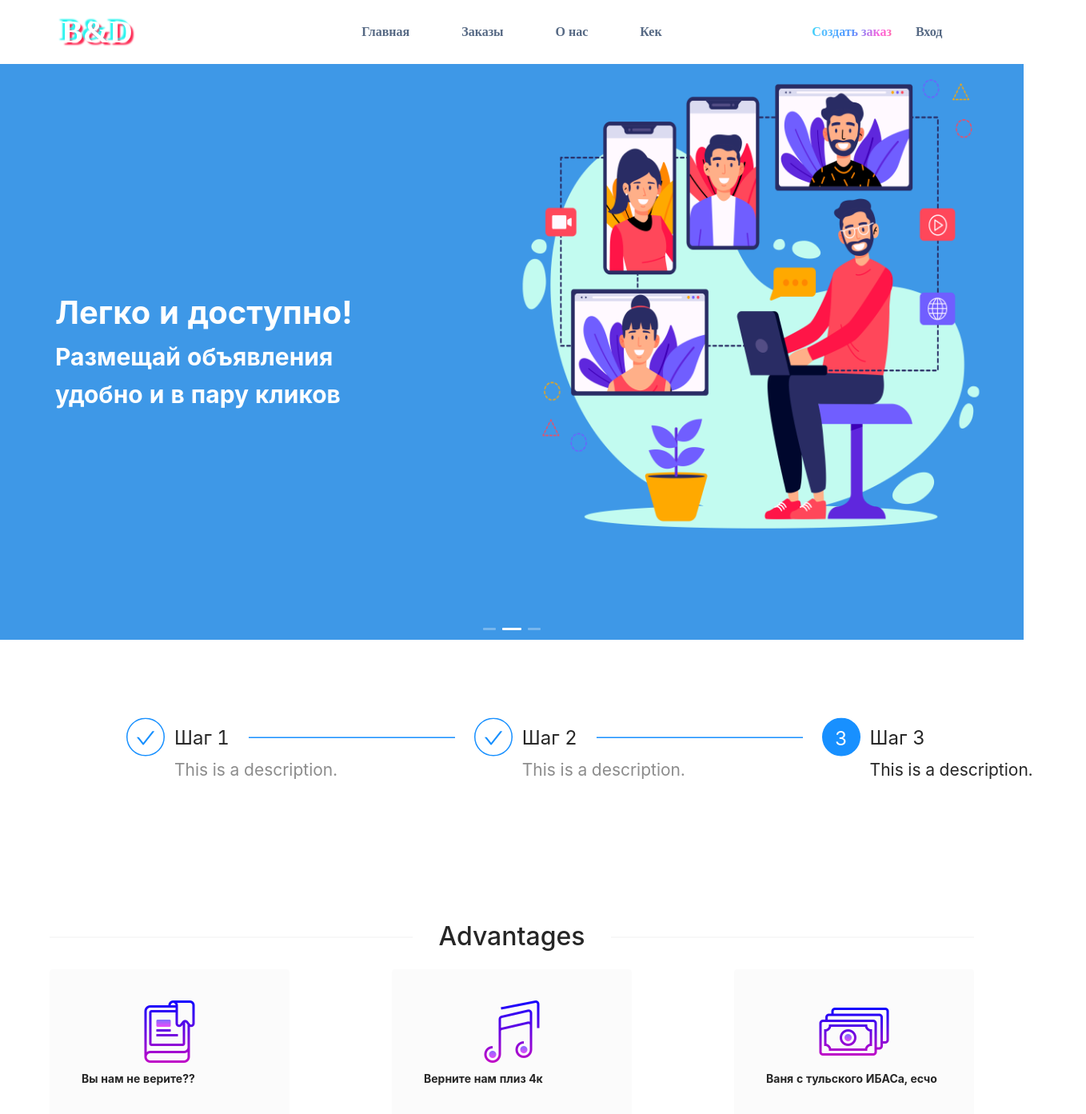
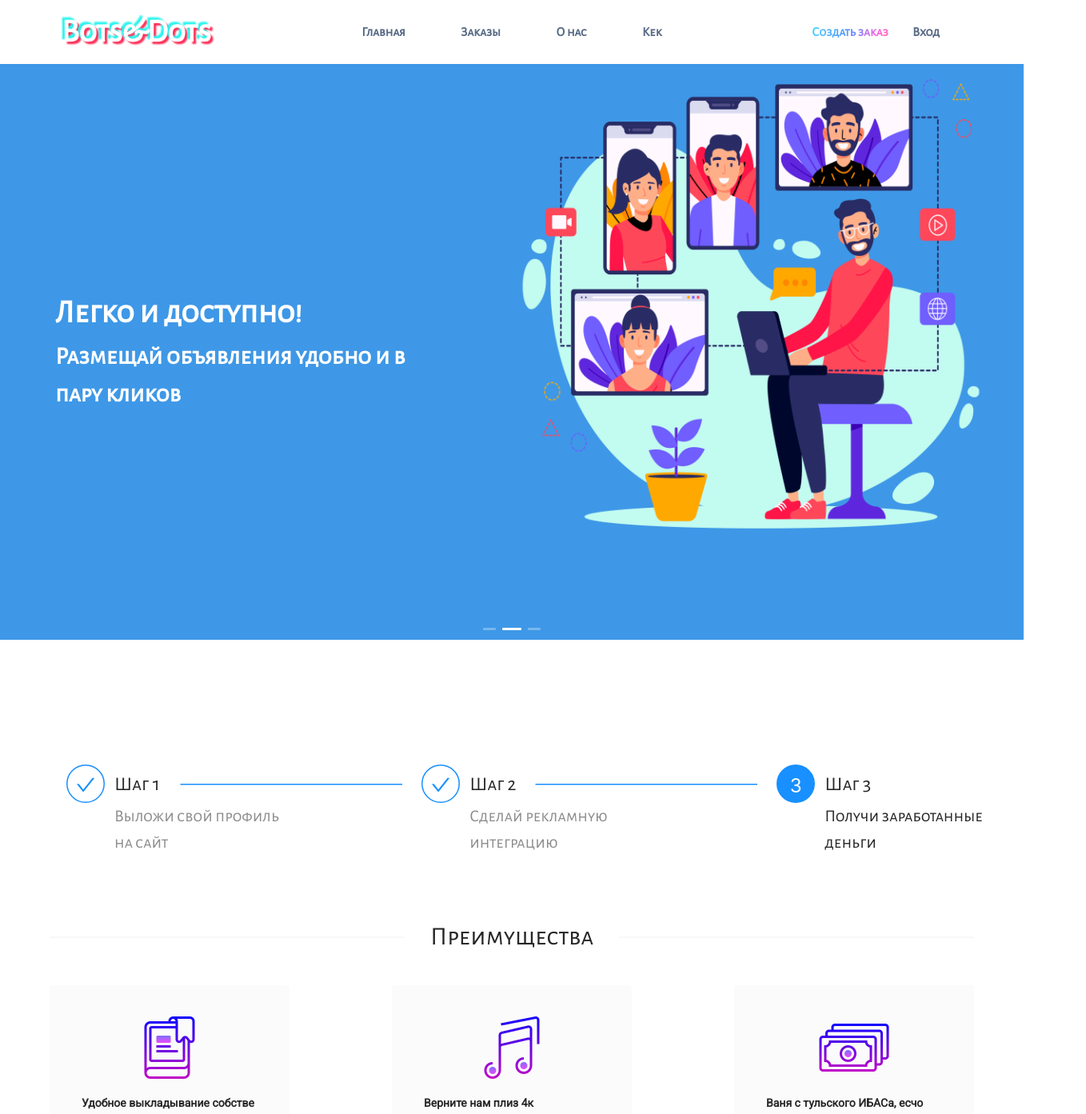
Before and after one commit to GentleGame/test-react-app, a React app: page / in a window 1280 px wide. Shown: the top 1393 px of the page at 80% size, 1358 px wide, since content can reach past the window. Built offline with nearby package versions, Linux system fonts and the light colour scheme; no server answers.

Commit message:
fonts added

```diff
--- a/src/Components/Main/LastOffers/index.js
+++ b/src/Components/Main/LastOffers/index.js
@@ -1,6 +1,6 @@
 import React from 'react'
 import Card from './Card/index'
-import { Row,Col,Carousel } from 'antd'
+import { Row,Col,Carousel, Divider } from 'antd'
 import './index.css'
 import { observer } from 'mobx-react'
 
@@ -9,7 +9,7 @@ import { observer } from 'mobx-react'
 
     render(){return (
         <div className = "cards_page">
-            <h1 style = {{textAlign:'center'}}>Последние предложения</h1>
+            <Divider className='label-block'>Последние предложения</Divider>
         <Row justify = "space-between">
            <Card/>
            <Card/>
--- a/src/Components/Main/Navigation/index.css
+++ b/src/Components/Main/Navigation/index.css
@@ -1,11 +1,6 @@
-@font-face {
-  font-family: 'Idealist sans';
-  src: url(../../../fonts/Idealist Sans.ttf) format('ttf');
-}
 nav {
   height: 80px;
   line-height: 80px;
-  font-family: 'Idealist sans';
   font-size: 16px;
   font-weight: 700;
 }
@@ -27,14 +22,15 @@ nav {
 }
 .nav-block__link::before {
   content: '';
+  position: absolute;
   opacity: 0;
-  position: absolute;
   height: 2px;
   width: 100%;
   top: 98%;
   left: 0;
-  background-color: #ffffff;
+  background-color: #0c00ff;
   transition: all 0.2s ease-in-out;
+  z-index: 10;
 }
 .nav-block__link:hover {
   background: linear-gradient(120deg, #15EDED, #59C2FF, #5496FF, #FF63DE, #FF7C6E);
--- a/src/Components/Main/Navigation/index.js
+++ b/src/Components/Main/Navigation/index.js
@@ -11,7 +11,7 @@ export class Navigation extends Component {
             <nav>
                 <Row className='nav-block' justify='space-between' style={{padding: "0 15px"}}>
                     <Col span={2}>
-                        <span className='tik-tok-logo'>B&D</span>
+                        <span className='tik-tok-logo'>Bots&Dots</span>
                     </Col>
                     <Col span={16}>
                        <Row justify='space-between'>
--- a/src/Components/Main/Navigation/index.less
+++ b/src/Components/Main/Navigation/index.less
@@ -1,12 +1,8 @@
-@font-face{
-    font-family: 'Idealist sans';
-    src: url(../../../fonts/Idealist Sans.ttf) format('ttf');
-}
+
 nav{
     height: 80px;
     // border: 1px solid red;
     line-height: 80px;
-    font-family: 'Idealist sans';
     font-size: 16px;
     font-weight: 700;
 }
@@ -28,14 +24,15 @@ nav{
 }
 .nav-block__link::before{
     content:'';
+    position: absolute;
     opacity: 0;
-    position: absolute;
     height: 2px;
     width: 100%;
     top: 100%-2px;
     left: 0;
-    background-color: lighten(blue,50%);
+    background-color: #0c00ff;
     transition: all .2s ease-in-out;
+    z-index: 10;
 }
 .nav-block__link:hover{
     background: linear-gradient(120deg, #15EDED, #59C2FF,#5496FF,#FF63DE,#FF7C6E);
--- a/src/Components/Main/Steps/index.css
+++ b/src/Components/Main/Steps/index.css
@@ -1,10 +1,9 @@
 .steps{
-    position:relative;
     padding-top:9%;
     height:300px;
-    max-width: 100vh;
+    max-width: 600px;
     transform:scale(1.5);
-    left:28%;
+    transform-origin: 0px 0px;
 }
 .ant-steps{
     width:135%;
--- a/src/Components/Main/Steps/index.js
+++ b/src/Components/Main/Steps/index.js
@@ -29,12 +29,12 @@ export default class index extends Component {
     render() {
         return (
             <div className = "steps">
-                <Row >
+                <Row justify='center'>
                     <Col >
                 <Steps current={this.state.current} onChange={this.handlerChange} size = "large" >
-                    <Step title="Шаг 1" description="This is a description." />
-                    <Step title="Шаг 2" description="This is a description." />
-                    <Step title="Шаг 3" description="This is a description." />
+                    <Step title="Шаг 1" description="Выложи свой профиль на сайт" />
+                    <Step title="Шаг 2" description="Сделай рекламную интеграцию" />
+                    <Step title="Шаг 3" description="Получи заработанные деньги" />
                 </Steps>
                 </Col>
                 </Row>
--- a/src/Components/Main/index.js
+++ b/src/Components/Main/index.js
@@ -16,8 +16,9 @@ export class Main extends Component {
                 <Navigation/>
             </div>
                 <Header/>
+                <div className='container'>
                 <Steps/>
-                <div className='container'>
+
                     <Regalia/>
                 </div>
                 <LastOffers/>
--- a/src/Components/Regalia/CardRegalia/index.css
+++ b/src/Components/Regalia/CardRegalia/index.css
@@ -1,11 +1,14 @@
 .card-regalia {
   padding: 30px 40px;
-  min-width: 300px;
+  width: 300px;
   min-height: 300px;
   border-radius: 4px;
   background-color: #fbfbfb;
   font-weight: 700;
   transition: all 0.1s ease-in;
+  overflow: hidden;
+  word-break: break-all;
+  margin-top: 20px;
 }
 .card-regalia:hover {
   background: linear-gradient(126.84deg, #4EFFF9, #77BFF8, #2DD0F2 101.5%);
--- a/src/Components/Regalia/CardRegalia/index.js
+++ b/src/Components/Regalia/CardRegalia/index.js
@@ -10,7 +10,7 @@ export class CardRegalia extends Component {
         return (
             <div className='card-regalia'>
                 <Row justify='center'><img src = {this.props.image}/></Row>
-                <Row>{this.props.text}</Row>
+                <Row style={{marginTop:"10px", fontFamily:"Roboto"}}>{this.props.text}</Row>
             </div>
         );
     }
--- a/src/Components/Regalia/CardRegalia/index.less
+++ b/src/Components/Regalia/CardRegalia/index.less
@@ -1,11 +1,14 @@
 .card-regalia{
     padding: 30px 40px;
-    min-width: 300px;
+    width: 300px;
     min-height: 300px;
     border-radius: 4px;
     background-color: #fbfbfb;
     font-weight: 700;
     transition: all .1s ease-in;
+    overflow: hidden;
+    word-break: break-all;
+    margin-top: 20px;
 }
 .card-regalia:hover{
     background: linear-gradient(126.84deg,#4EFFF9, #77BFF8, #2DD0F2 101.5%);
--- a/src/Components/Regalia/index.js
+++ b/src/Components/Regalia/index.js
@@ -10,10 +10,10 @@ export class Regalia extends Component {
     render() {
         return (
             <div className='block-regalia'>
-                <Divider className='label-block'>Advantages</Divider>
+                <Divider className='label-block'>Преимущества</Divider>
                 <Row justify='space-between'>
                     <Col>
-                        <CardRegalia text='Вы нам не верите??' image={Book}/>
+                        <CardRegalia text='Удобное выкладывание собственного профиля с его полной статистикой и пожеланиями в рекламе' image={Book}/>
                     </Col>
                     <Col>
                         <CardRegalia text='Верните нам плиз 4к' image={Nota}/>
--- a/src/index.css
+++ b/src/index.css
@@ -1,3 +1,5 @@
+@import url('https://fonts.googleapis.com/css?family=Alegreya+Sans+SC&display=swap');
+@import url('https://fonts.googleapis.com/css?family=Roboto&display=swap');
 body {
   margin: 0;
   font-family: -apple-system, BlinkMacSystemFont, 'Segoe UI', 'Roboto', 'Oxygen',
@@ -11,3 +13,8 @@ code {
   font-family: source-code-pro, Menlo, Monaco, Consolas, 'Courier New',
     monospace;
 }
+@import url('https://fonts.googleapis.com/css?family=Alegreya+Sans+SC&display=swap');
+@import url('https://fonts.googleapis.com/css?family=Roboto&display=swap');
+#root{
+  font-family: 'Alegreya Sans SC'
+}
```
